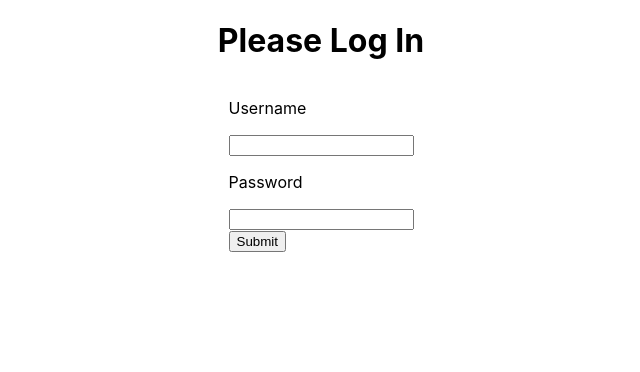
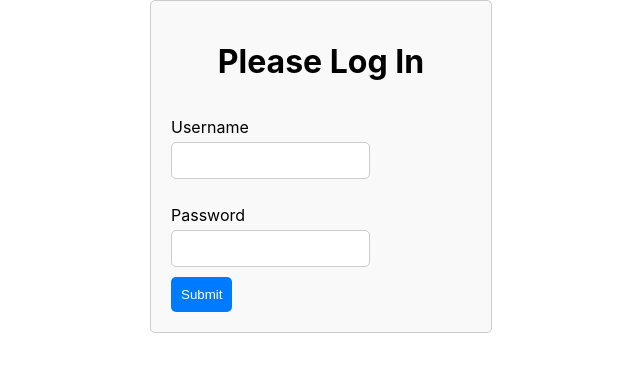
Before and after one commit to Gaetan-Mounsamy/intership_front, a React (Create React App) app: page / in a window 1280 px wide. Shown: the top 372 px of the page, without its empty margins (319-959 px from the left). Built offline with nearby package versions, Linux system fonts and the light colour scheme.

Commit message:
Fix token issues

```diff
--- a/src/App.js
+++ b/src/App.js
@@ -7,18 +7,7 @@ import Login from "./components/login/Login";
 import UseToken from './UseToken';
 
 
-function setToken(userToken) {
-    sessionStorage.setItem('token', JSON.stringify(userToken));
-}
-
-function getToken() {
-    const tokenString = sessionStorage.getItem('token');
-    const userToken = JSON.parse(tokenString);
-    return userToken?.token
-}
 function App() {
-
-
 
     const { token, setToken } = UseToken();
     if(!token){
--- a/src/UseToken.js
+++ b/src/UseToken.js
@@ -3,11 +3,15 @@ import { useState } from 'react';
 export default function UseToken() {
     const getToken = () => {
         const tokenString = localStorage.getItem('token');
+        //console.log("getToken" + tokenString)
         const userToken = JSON.parse(tokenString);
-        return userToken?.token
+        //console.log("getToken" + userToken)
+        return userToken
     };
 
     const [token, setToken] = useState(getToken());
+    console.log(token)
+    // console.log(setToken)
 
     const saveToken = userToken => {
         localStorage.setItem('token', JSON.stringify(userToken));
--- a/src/components/login/Login.css
+++ b/src/components/login/Login.css
@@ -1,5 +1,51 @@
 .login-wrapper {
+    max-width: 300px;
+    margin: 0 auto;
+    padding: 20px;
+    border: 1px solid #ccc;
+    border-radius: 5px;
+    background-color: #f9f9f9;
+}
+
+.login-wrapper h1 {
+    text-align: center;
+    margin-bottom: 20px;
+}
+
+.login-wrapper form {
     display: flex;
     flex-direction: column;
-    align-items: center;
 }
+
+.login-wrapper label {
+    margin-bottom: 10px;
+}
+
+.login-wrapper label p {
+    margin-bottom: 5px;
+}
+
+.login-wrapper input[type="text"],
+.login-wrapper input[type="password"] {
+    padding: 10px;
+    border: 1px solid #ccc;
+    border-radius: 5px;
+}
+
+.login-wrapper input[type="text"].error,
+.login-wrapper input[type="password"].error {
+    border: 1px solid red;
+}
+
+.login-wrapper button {
+    padding: 10px;
+    background-color: #007bff;
+    color: #fff;
+    border: none;
+    border-radius: 5px;
+    cursor: pointer;
+}
+
+.login-wrapper button:hover {
+    background-color: #0056b3;
+}
--- a/src/components/login/Login.js
+++ b/src/components/login/Login.js
@@ -1,9 +1,11 @@
 import React, { useState } from 'react';
 import PropTypes from 'prop-types';
 import './Login.css';
+import { redirect  } from 'react-router-dom';
+
 
 async function loginUser(credentials) {
-    return fetch('http://localhost:8080/login', {
+    return fetch('http://localhost:8085/user/login', {
         method: 'POST',
         headers: {
             'Content-Type': 'application/json'
@@ -11,19 +13,35 @@ async function loginUser(credentials) {
         body: JSON.stringify(credentials)
     })
         .then(data => data.json())
+        .catch((error) => {
+            console.error('Error: ', error)
+        })
 }
 
 export default function Login({ setToken }) {
+    const [loggedIn, setLoggedIn] = useState(false);
     const [username, setUserName] = useState();
     const [password, setPassword] = useState();
+    const [usernameError, setUsernameError] = useState(false);
+    const [passwordError, setPasswordError] = useState(false);
 
     const handleSubmit = async e => {
         e.preventDefault();
         const token = await loginUser({
-            username,
-            password
+            password,
+            username
         });
-        setToken(token);
+        //const token = await loginUser(loginData);
+        if (token.timestamp)
+            alert("Login failed. Please try again.");
+        else {
+            setToken(token.firstname + token.lastname + token.user_id);
+            setLoggedIn(true);
+        }
+    }
+
+    if (loggedIn) {
+        return <redirect to="/" />; // Redirect to HomePage
     }
 
     return(
@@ -32,11 +50,27 @@ export default function Login({ setToken }) {
             <form onSubmit={handleSubmit}>
                 <label>
                     <p>Username</p>
-                    <input type="text" onChange={e => setUserName(e.target.value)} />
+                    <input
+                        type="text"
+                        className={usernameError ? 'error' : ''}
+                        value={username}
+                        onChange={e => {
+                            setUserName(e.target.value);
+                            setUsernameError(false); // Reset error state when user changes input
+                        }}
+                    />
                 </label>
                 <label>
                     <p>Password</p>
-                    <input type="password" onChange={e => setPassword(e.target.value)} />
+                    <input
+                        type="password"
+                        className={passwordError ? 'error' : ''}
+                        value={password}
+                        onChange={e => {
+                            setPassword(e.target.value);
+                            setPasswordError(false); // Reset error state when user changes input
+                        }}
+                    />
                 </label>
                 <div>
                     <button type="submit">Submit</button>
--- a/src/server.js
+++ b/src/server.js
@@ -10,4 +10,4 @@ app.use('/login', (req, res) => {
     });
 });
 
-app.listen(8080, () => console.log('API is running on http://localhost:8080/login'));
+app.listen(8080, () => console.log('API is running on http://localhost:8085/user/login'));
```
